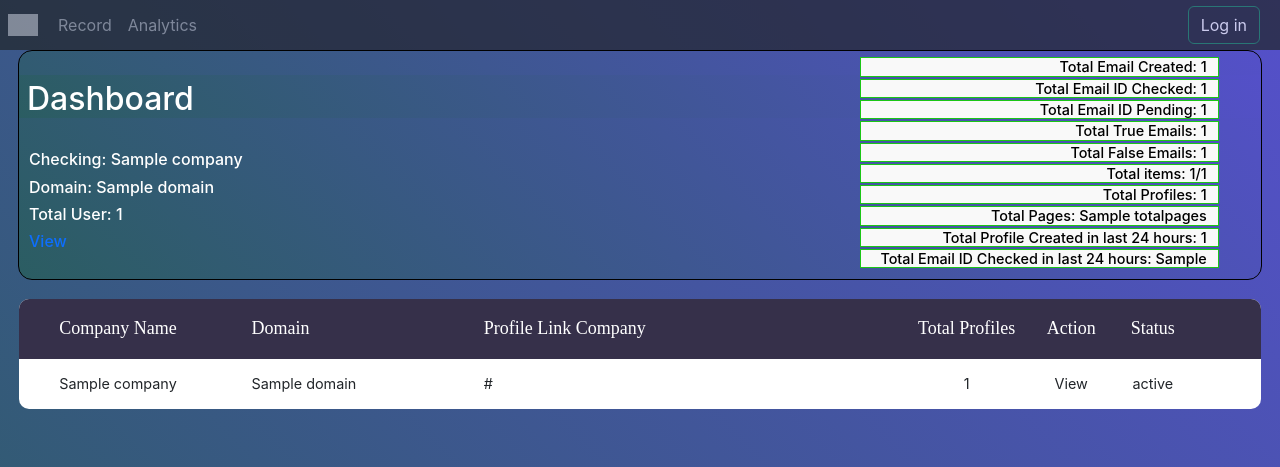
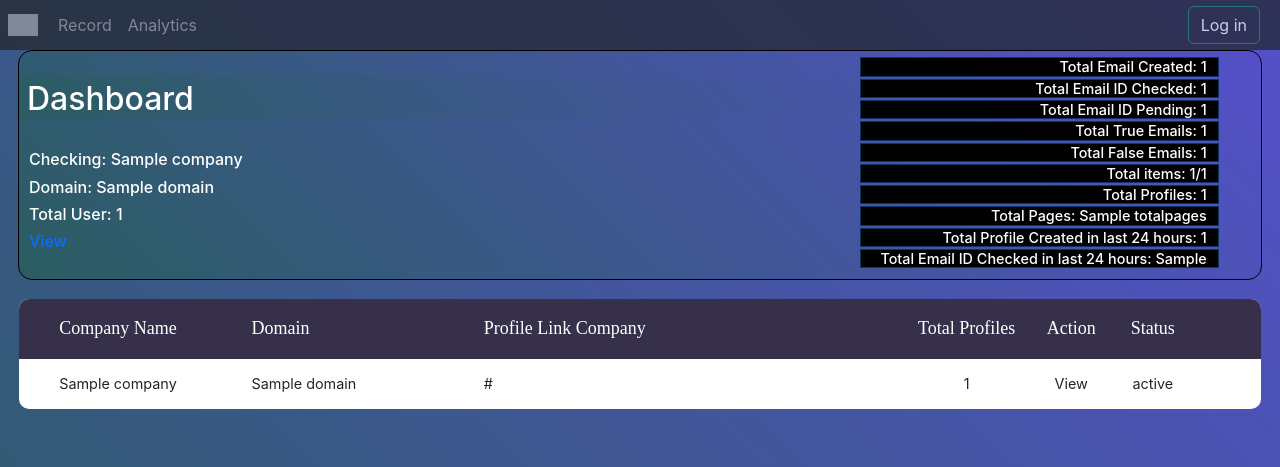
Before and after one commit to sammy-unknown/Linkedin-Atlas, a Django app: template templates/Analytics.html in a window 1280 px wide. Shown: the top 467 px of the page. Run offline with Django 4.2, Linux system fonts and the light colour scheme; the template is opened without the code that fills it: most values are stand-ins (such as "Sample title", 1, 10 or a date in 2020); parts of the project's set-up code (start-up, migrations or seed data) failed here and were passed over; some libraries are stand-ins or nearby versions; grey boxes are pictures that could not be loaded.

Commit message:
New summary addede and small bug fixed

```diff
--- a/static/analytics.css
+++ b/static/analytics.css
@@ -186,10 +186,9 @@ table tbody tr {
 .summary{
     margin: 1px;
     font-size: 0.9rem;
-    background: #f9f9f9;
-    color: black;
-    border: 1px solid #1bc616;
+    background: #000;
+    color: white;
+    border: 1px solid #158cff66;
     padding-right: 11.3px;
     width: 105%;
-
 }
```
